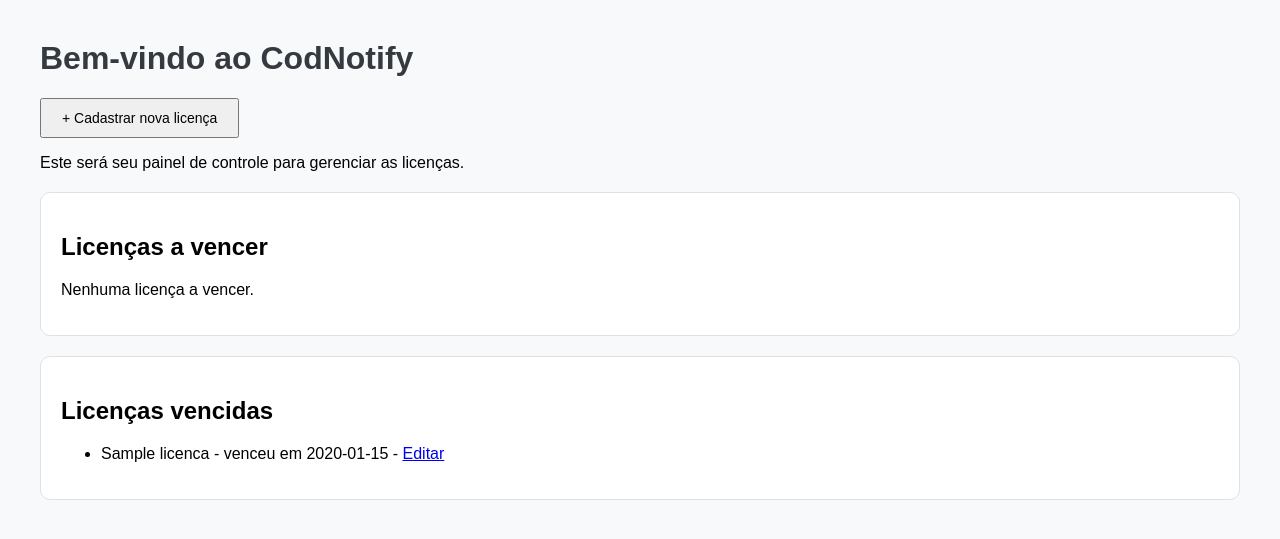
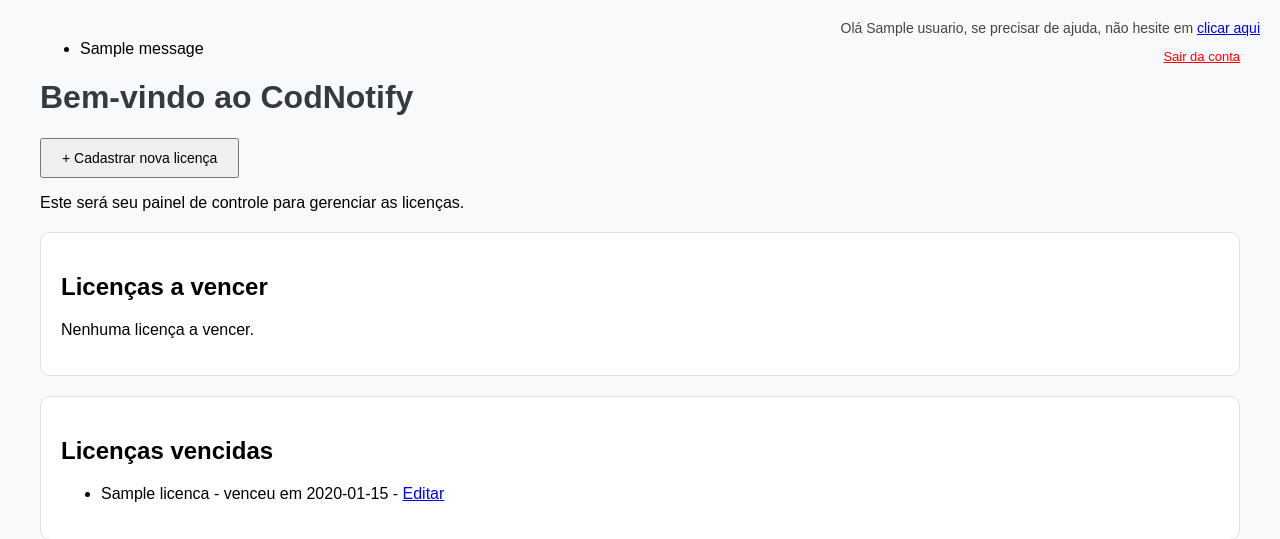
Before and after one commit to Cortex-ia-tech/Notify-App, a Flask app: page / in a window 1280 px wide. Shown: the top 539 px of the page. Run offline with Flask 3, Linux system fonts and the light colour scheme; a user stored in the database is signed in; one stand-in notice (Sample message) is shown; a database or web service that is not in the repository returns one stand-in record (values such as "Sample title"); some libraries are stand-ins or nearby versions.

Commit message:
Altera a home.html para se adequar ao novo código de app.py

```diff
--- a/templates/home.html
+++ b/templates/home.html
@@ -15,19 +15,32 @@
     </style>
 </head>
 <body>
-    {% if session.nome_usuario %}
+    {# Verifica se o usuário está autenticado usando current_user.is_authenticated #}
+    {% if current_user.is_authenticated %}
     <div class="usuario-logado">
-        Olá {{ session.nome_usuario }}, se precisar de ajuda, não hesite em
+        {# Acessa o nome do usuário diretamente de current_user #}
+        Olá {{ current_user.nome }}, se precisar de ajuda, não hesite em
         <a href="/suporte">clicar aqui</a>
         <p style="font-size: 13px; text-align: right; margin-right: 20px;">
-        <a href="/logout" style="color: red;">Sair da conta</a>
+        <a href="{{ url_for('logout') }}" style="color: red;">Sair da conta</a> {# Usa url_for para o logout #}
         </p>
     </div>
     {% endif %}
 
+    {# Adiciona o bloco para exibir mensagens flash #}
+    {% with messages = get_flashed_messages(with_categories=true) %}
+      {% if messages %}
+        <ul class=flashes>
+        {% for category, message in messages %}
+          <li class="{{ category }}">{{ message }}</li>
+        {% endfor %}
+        </ul>
+      {% endif %}
+    {% endwith %}
+
     <h1>Bem-vindo ao CodNotify</h1>
     <p style="margin-top: 10px;">
-        <a href="/cadastrar">
+        <a href="{{ url_for('cadastrar') }}"> {# Usa url_for para o cadastrar #}
             <button style="padding: 10px 20px; font-size: 14px;">+ Cadastrar nova licença</button>
         </a>
     </p>
@@ -40,7 +53,7 @@
             <ul>
             {% for id_, nome, data in a_vencer %}
                 <li>{{ nome }} - vence em {{ data.strftime('%d/%m/%Y') }}
-                    - <a href="/editar/{{ id_ }}">Editar</a>
+                    - <a href="{{ url_for('editar', id=id_) }}">Editar</a> {# Usa url_for para o editar #}
                 </li>
             {% endfor %}
             </ul>
@@ -55,7 +68,7 @@
             <ul>
             {% for id_, nome, data in vencidas %}
                 <li>{{ nome }} - venceu em {{ data.strftime('%d/%m/%Y') }}
-                    - <a href="/editar/{{ id_ }}">Editar</a>
+                    - <a href="{{ url_for('editar', id=id_) }}">Editar</a> {# Usa url_for para o editar #}
                 </li>
             {% endfor %}
             </ul>
```
